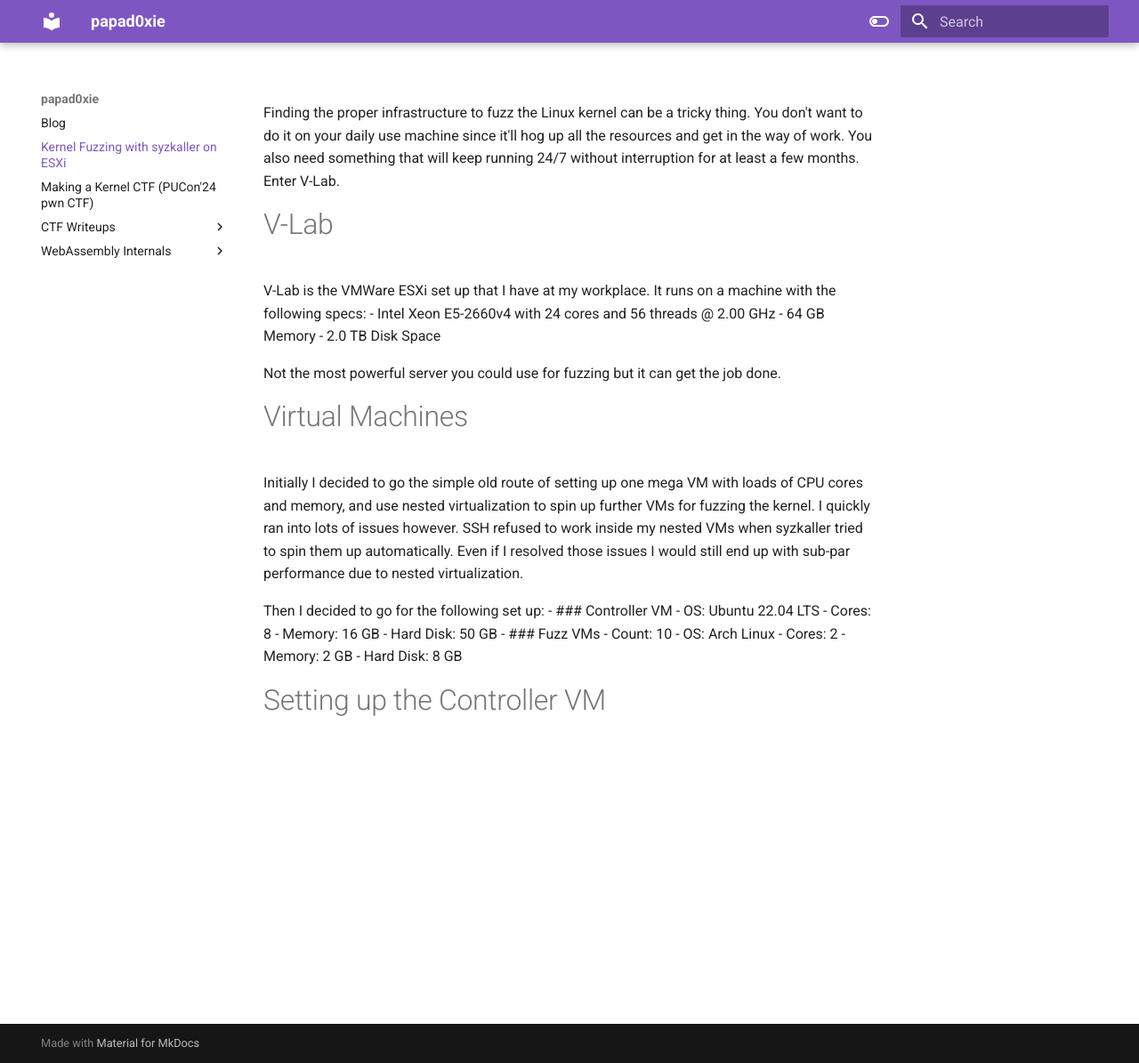
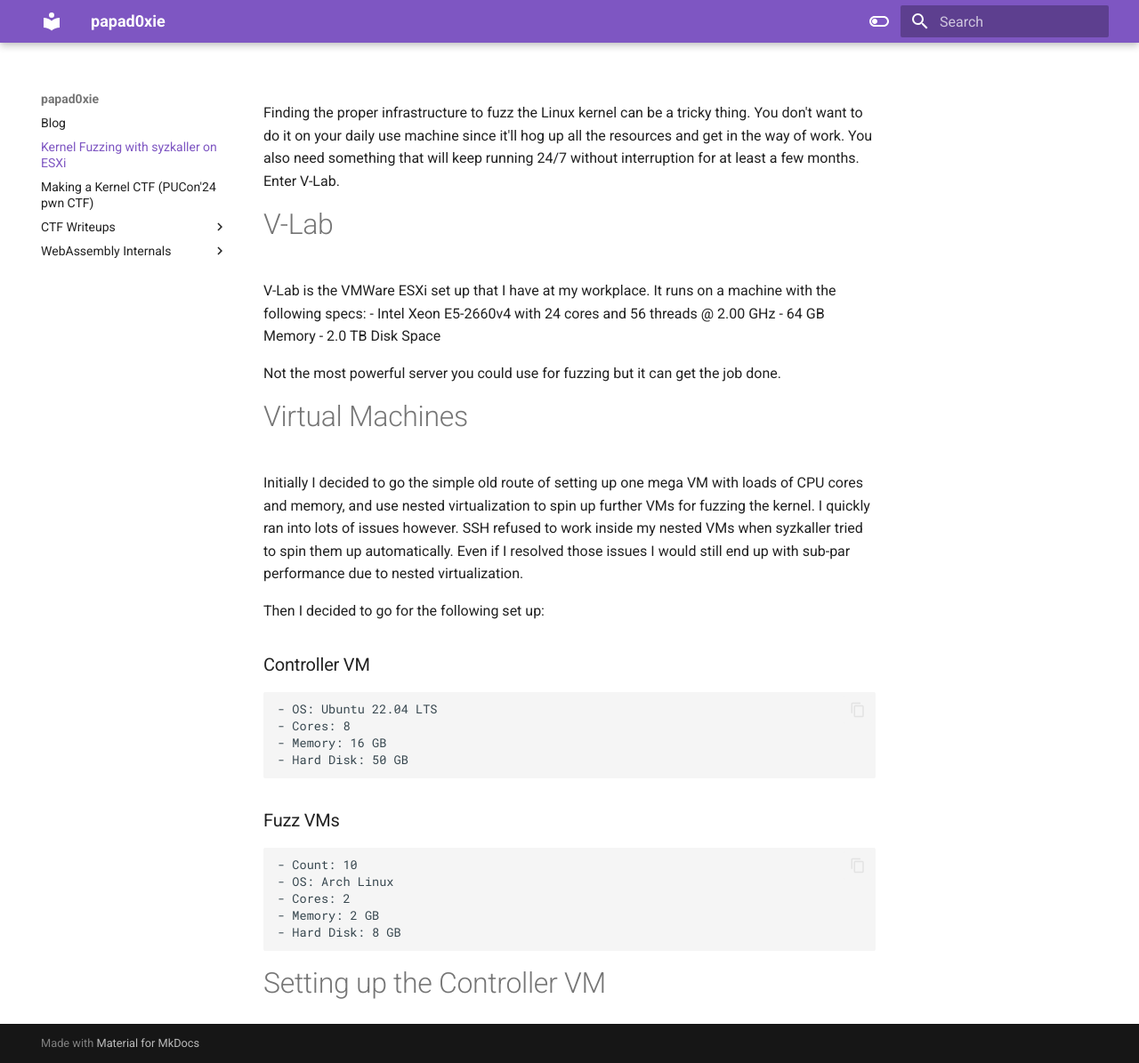
Before and after one commit to papadoxie/Blog, an MkDocs documentation site: the page built from docs/Kernel Fuzzing with syzkaller on ESXi.md, in a window 1280 px wide and 1195 px high. Shown: the whole window at 89% size. Built offline with MkDocs 1.6.1 and Material for MkDocs 9.7.7, drawn with Linux system fonts in a browser that asks for light colours.

Commit message:
Fixed formatting

```diff
--- a/docs/Kernel Fuzzing with syzkaller on ESXi.md
+++ b/docs/Kernel Fuzzing with syzkaller on ESXi.md
@@ -12,12 +12,12 @@
 Initially I decided to go the simple old route of setting up one mega VM with loads of CPU cores and memory, and use nested virtualization to spin up further VMs for fuzzing the kernel. I quickly ran into lots of issues however. SSH refused to work inside my nested VMs when syzkaller tried to spin them up automatically. Even if I resolved those issues I would still end up with sub-par performance due to nested virtualization.
 
 Then I decided to go for the following set up:
-- ### Controller VM
+### Controller VM
 	- OS: Ubuntu 22.04 LTS
 	- Cores: 8
 	- Memory: 16 GB
 	- Hard Disk: 50 GB
-- ### Fuzz VMs
+### Fuzz VMs
 	- Count: 10
 	- OS: Arch Linux
 	- Cores: 2
```
